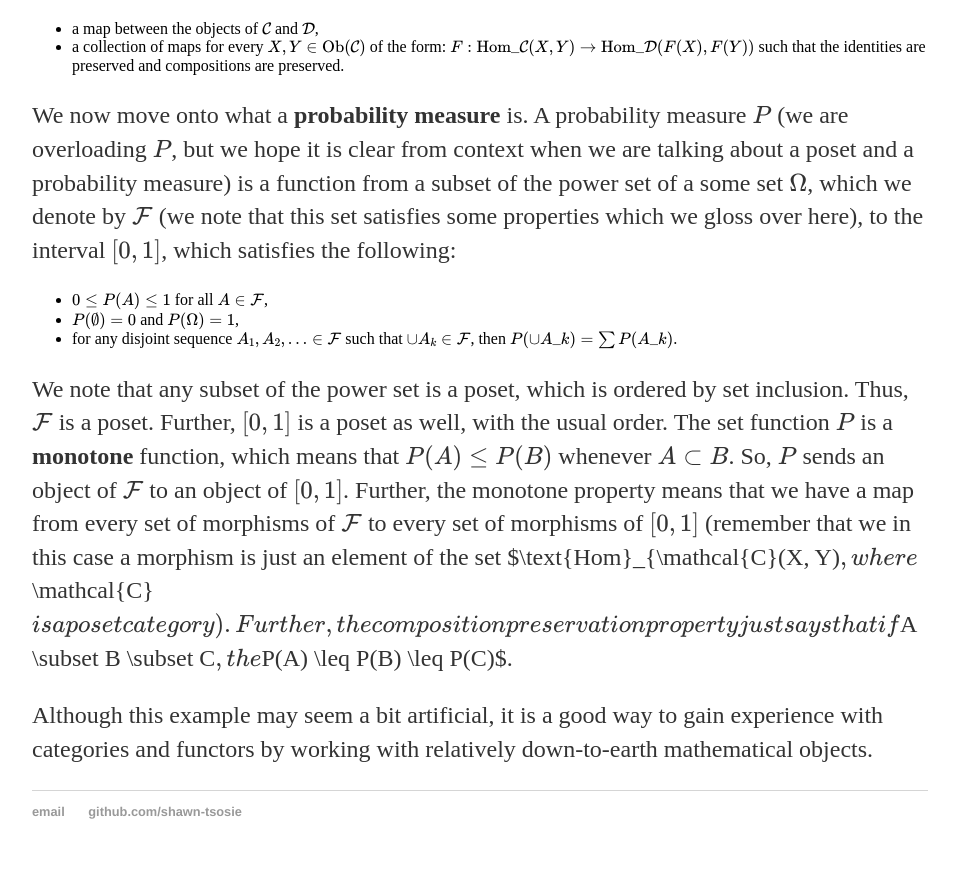
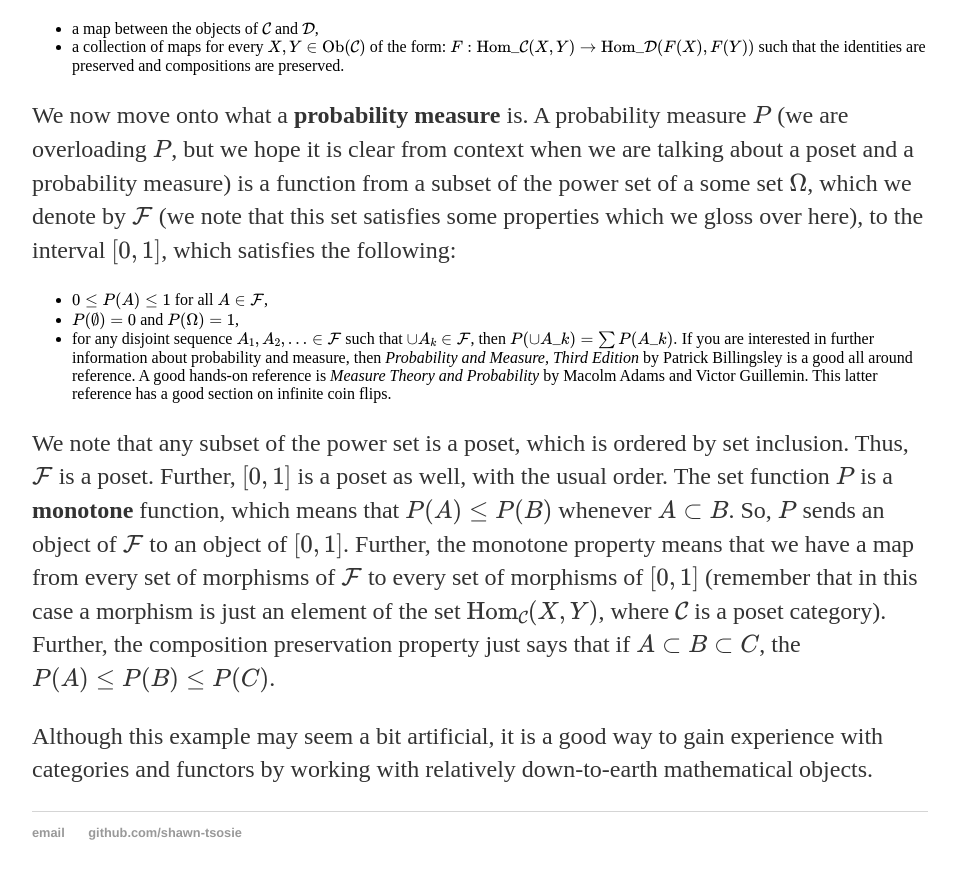
Before and after one commit to shawn-tsosie/shawn-tsosie.github.io, a Jekyll site: the page built from _posts/2018-10-31-Probability-As-Functor.md, in a window 1280 px wide and 900 px high, scrolled down 1735 px. Shown: the top 879 px of the window, without its empty margins (160-1116 px from the left). Built offline with Jekyll 4.4.1, drawn with Linux system fonts in a browser that asks for light colours; formulas are drawn with MathJax 3.

Commit message:
Corrected typos.

```diff
--- a/_posts/2018-10-31-Probability-As-Functor.md
+++ b/_posts/2018-10-31-Probability-As-Functor.md
@@ -81,6 +81,11 @@ talking about a poset and a probability measure) is a function from a subset of
 $$
 P(\cup A\_{k}) = \sum P(A\_{k}).
 $$
+If you are interested in further information about probability and measure,
+then *Probability and Measure, Third Edition* by Patrick Billingsley is a good
+all around reference. A good hands-on reference is *Measure Theory and
+Probability* by Macolm Adams and Victor Guillemin. This latter reference has a
+good section on infinite coin flips.
 
 We note that any subset of the power set is a poset, which is ordered by set
 inclusion. Thus, $\mathcal{F}$ is a poset. Further, $[0,1]$ is a poset as well,
@@ -88,8 +93,8 @@ with the usual order. The set function $P$ is a **monotone** function, which
 means that $P(A) \leq P(B)$ whenever $A \subset B$. So, $P$ sends an object of
 $\mathcal{F}$ to an object of $[0,1]$. Further, the monotone property means
 that we have a map from every set of morphisms of $\mathcal{F}$ to every set of
-morphisms of $[0,1]$ (remember that we in this case a morphism is just an
-element of the set $\text{Hom}\_{\mathcal{C}(X, Y)$, where $\mathcal{C}$ is a
+morphisms of $[0,1]$ (remember that in this case a morphism is just an
+element of the set $\text{Hom}\_{\mathcal{C}}(X, Y)$, where $\mathcal{C}$ is a
 poset category). Further, the composition preservation property just says that
 if $A \subset B \subset C$, the $P(A) \leq P(B) \leq P(C)$.
 
```
